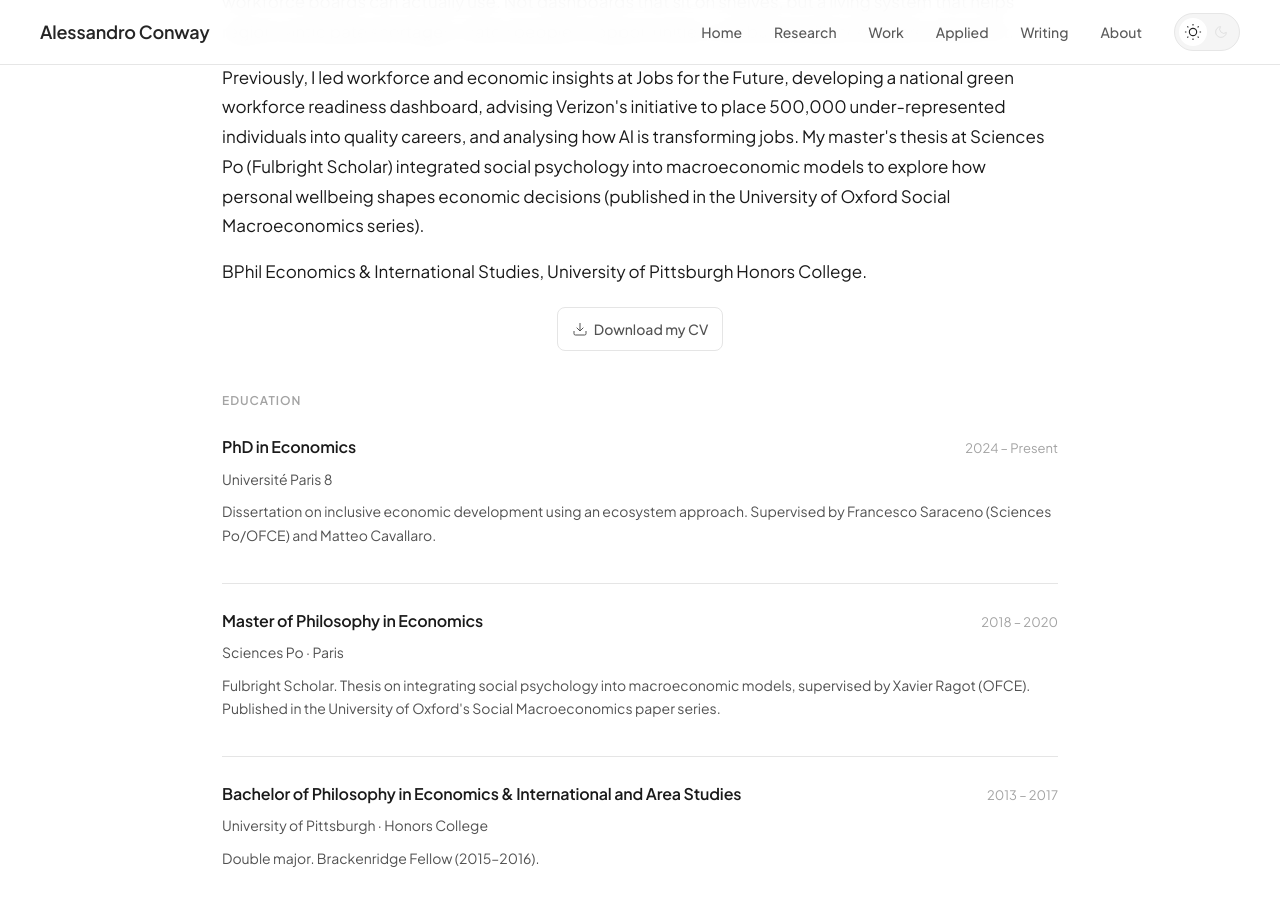
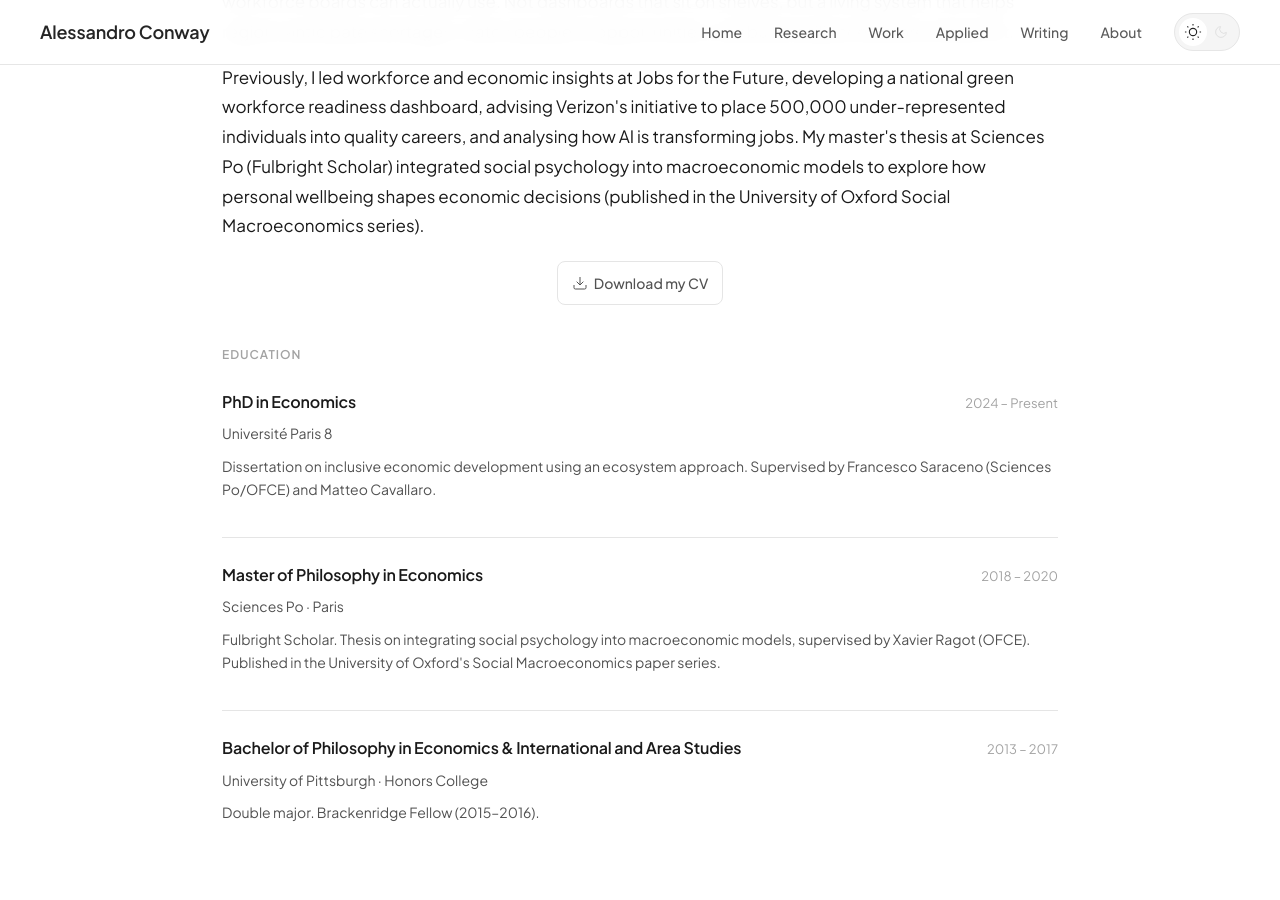
Before and after one commit to conway1521/conway1521.github.io, a Jekyll site: the page built from about.html, in a window 1280 px wide and 900 px high, scrolled down 711 px. Built offline with Jekyll 4.4.1, drawn with Linux system fonts in a browser that asks for light colours.

Commit message:
Update about.html

```diff
--- a/about.html
+++ b/about.html
@@ -13,7 +13,6 @@ title: About
     <p>My PhD at Université Paris 8 formalises this insight into a new framework, OIKOS — named for the Greek word for household, the root of both "economy" and "ecology", as a reminder that the goal of economics is to improve people's standing in society (read more). The framework examines how place-based conditions, human and social capital, and economic activity interact across EU regions. The goal is not just academic: it is to understand why well-intentioned policies fail, so we can design ones that do not.</p>
     <p>At Radius Intelligence, I am building this thinking into practice. As Head of Data Science, I design workforce planning infrastructure that combines real-time labour market data, rigorous analytical methods, and economic intelligence into something policymakers, employers, training providers, and workforce boards can actually use. Not dashboards that sit on shelves, but a living system that helps regions anticipate shortages, match people to opportunities, and build resilience before shocks hit.</p>
     <p>Previously, I led workforce and economic insights at Jobs for the Future, developing a national green workforce readiness dashboard, advising Verizon's initiative to place 500,000 under-represented individuals into quality careers, and analysing how AI is transforming jobs. My master's thesis at Sciences Po (Fulbright Scholar) integrated social psychology into macroeconomic models to explore how personal wellbeing shapes economic decisions (published in the University of Oxford Social Macroeconomics series).</p>
-    <p>BPhil Economics & International Studies, University of Pittsburgh Honors College.</p>
 </section>
 
 <div style="margin-bottom: 40px; text-align: center;">
```
